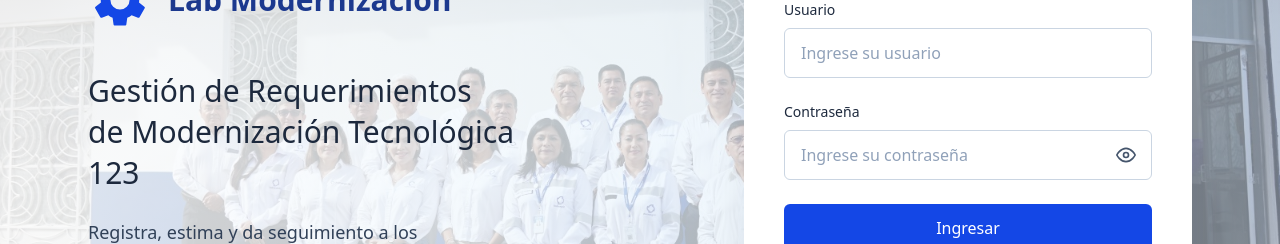
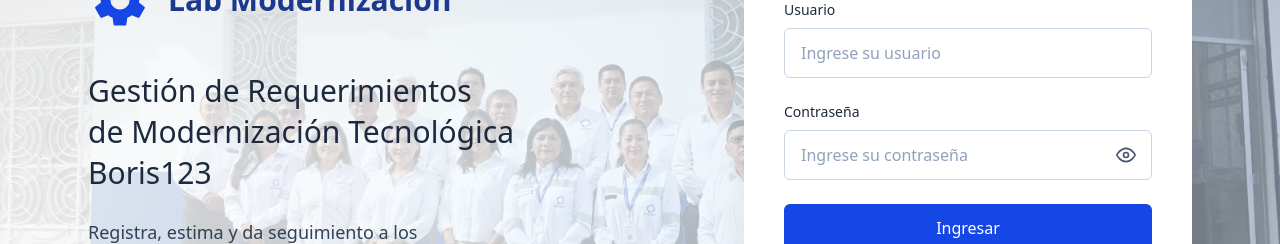
Before and after one commit to BorisSphere/osi-front, an Angular app: page /login in a window 1280 px wide. Shown: the part 278-522 px from the top of the page. Built offline with nearby package versions, Linux system fonts and the light colour scheme; no server answers.

Commit message:
push automatico

```diff
--- a/src/app/pages/login/login.html
+++ b/src/app/pages/login/login.html
@@ -9,7 +9,7 @@
       <app-logo size="lg" theme="dark" />
 
       <h1 class="mt-8 text-2xl leading-snug font-medium text-slate-800 sm:text-3xl">
-        Gestión de Requerimientos<br />de Modernización Tecnológica 123
+        Gestión de Requerimientos<br />de Modernización Tecnológica Boris123
       </h1>
 
       <p class="mt-6 text-lg leading-relaxed text-slate-700">
```
